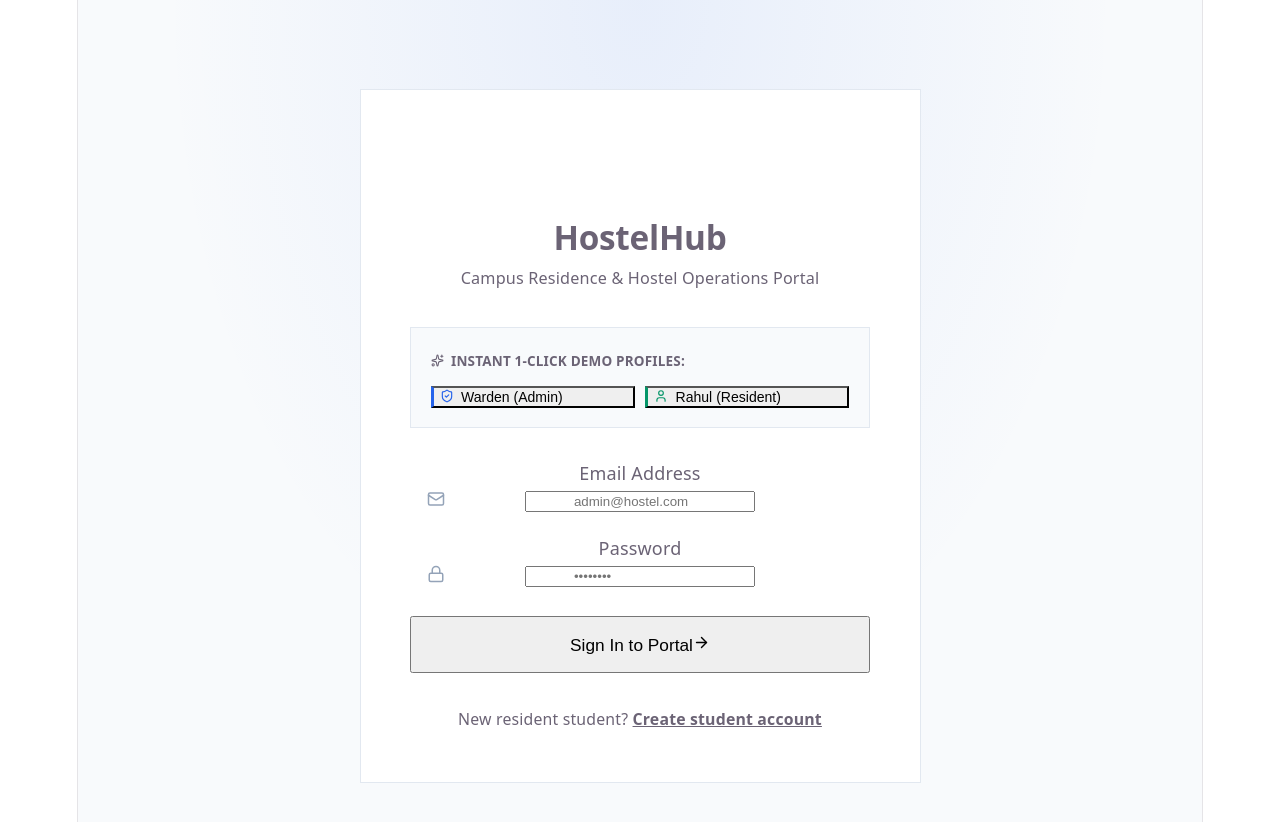
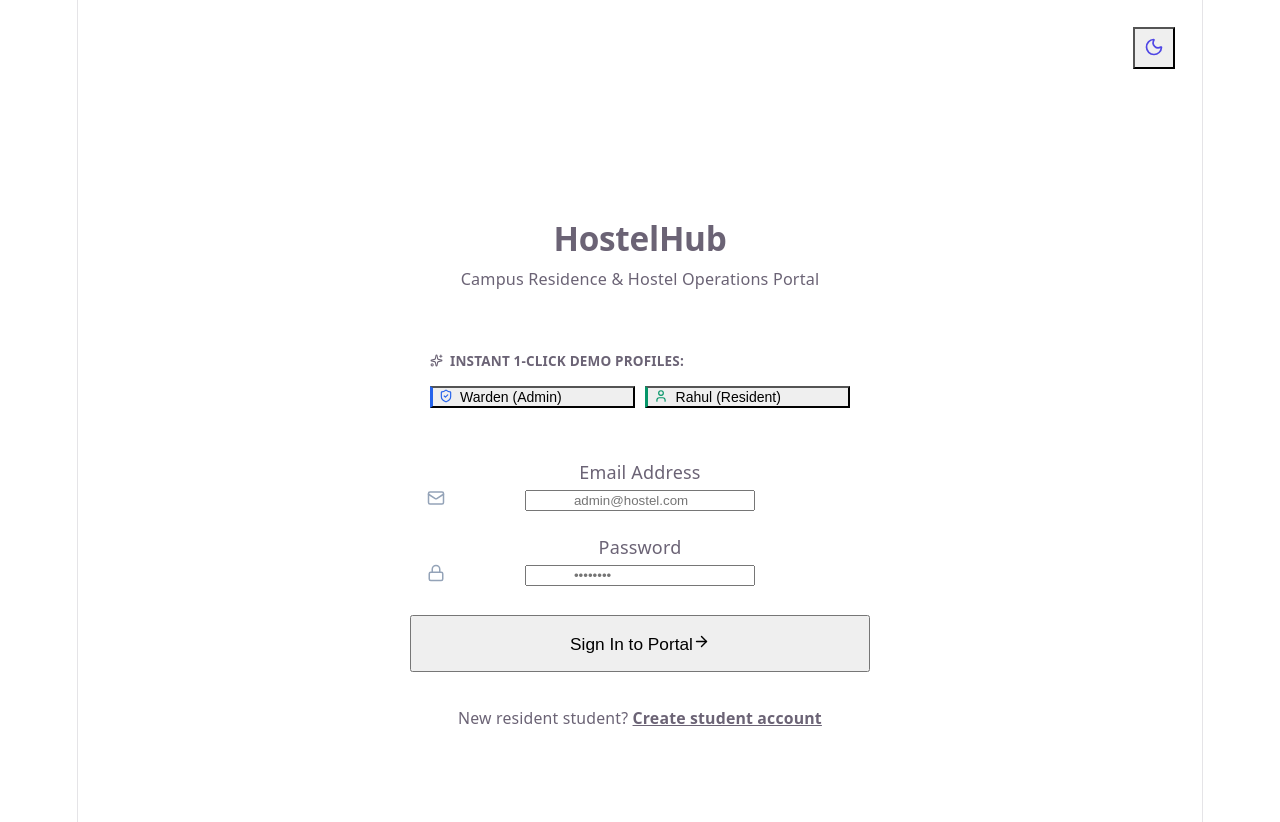
Before and after one commit to mayurZope06/HostelHub, a React (Vite) app in the folder frontend/: page /login in a window 1280 px wide. Shown: the top 822 px of the page. Built offline with nearby package versions, Linux system fonts and the light colour scheme; the HTML template or start-up script is replaced by a standard one.

Commit message:
feat: add database mock data, theme management, and room and login pages

```diff
--- a/frontend/src/context/ThemeContext.jsx
+++ b/frontend/src/context/ThemeContext.jsx
@@ -5,20 +5,36 @@ const ThemeContext = createContext();
 export const ThemeProvider = ({ children }) => {
   const [theme, setTheme] = useState(() => {
     const saved = localStorage.getItem('hostel_theme');
-    return saved === 'dark' ? 'dark' : 'light'; // Supports both, defaults to light
+    return saved === 'dark' ? 'dark' : 'light';
   });
 
   useEffect(() => {
     document.documentElement.setAttribute('data-theme', theme);
+    document.documentElement.setAttribute('color-scheme', theme);
     localStorage.setItem('hostel_theme', theme);
   }, [theme]);
+
+  // Global keyboard shortcut: Alt + T or Ctrl + Shift + D to toggle theme
+  useEffect(() => {
+    const handleKeyDown = (e) => {
+      if ((e.altKey && (e.key === 't' || e.key === 'T')) ||
+          (e.ctrlKey && e.shiftKey && (e.key === 'd' || e.key === 'D'))) {
+        e.preventDefault();
+        setTheme((prev) => (prev === 'light' ? 'dark' : 'light'));
+      }
+    };
+    window.addEventListener('keydown', handleKeyDown);
+    return () => window.removeEventListener('keydown', handleKeyDown);
+  }, []);
 
   const toggleTheme = () => {
     setTheme((prev) => (prev === 'light' ? 'dark' : 'light'));
   };
 
+  const isDark = theme === 'dark';
+
   return (
-    <ThemeContext.Provider value={{ theme, toggleTheme }}>
+    <ThemeContext.Provider value={{ theme, setTheme, toggleTheme, isDark }}>
       {children}
     </ThemeContext.Provider>
   );
--- a/frontend/src/pages/Login.jsx
+++ b/frontend/src/pages/Login.jsx
@@ -1,8 +1,9 @@
 import React, { useState } from 'react';
 import { useNavigate, Link } from 'react-router-dom';
 import { useAuth } from '../context/AuthContext';
+import { useTheme } from '../context/ThemeContext';
 import { useToast } from '../context/ToastContext';
-import { Building2, Lock, Mail, ArrowRight, ShieldCheck, User, Sparkles } from 'lucide-react';
+import { Building2, Lock, Mail, ArrowRight, ShieldCheck, User, Sparkles, Sun, Moon } from 'lucide-react';
 
 const Login = () => {
   const [email, setEmail] = useState('');
@@ -10,6 +11,7 @@ const Login = () => {
   const [isSubmitting, setIsSubmitting] = useState(false);
 
   const { login } = useAuth();
+  const { theme, toggleTheme } = useTheme();
   const { addToast } = useToast();
   const navigate = useNavigate();
 
@@ -45,9 +47,27 @@ const Login = () => {
         alignItems: 'center',
         justifyContent: 'center',
         padding: '2rem 1.5rem',
-        background: 'radial-gradient(ellipse at 50% 0%, rgba(37, 99, 235, 0.08) 0%, transparent 60%), #f8fafc',
+        background: 'radial-gradient(ellipse at 50% 0%, rgba(37, 99, 235, 0.08) 0%, transparent 60%), var(--bg-primary)',
+        position: 'relative',
       }}
     >
+      {/* Floating Theme Switcher on Login Page */}
+      <button
+        onClick={toggleTheme}
+        className="btn-icon"
+        title={theme === 'dark' ? 'Switch to Light Mode' : 'Switch to Dark Mode'}
+        style={{
+          position: 'absolute',
+          top: '1.5rem',
+          right: '1.5rem',
+          width: '42px',
+          height: '42px',
+          borderRadius: 'var(--radius-full)',
+        }}
+      >
+        {theme === 'dark' ? <Sun size={20} color="#f59e0b" /> : <Moon size={20} color="#4f46e5" />}
+      </button>
+
       <div
         className="card"
         style={{
@@ -56,8 +76,8 @@ const Login = () => {
           padding: '2.75rem',
           borderRadius: 'var(--radius-xl)',
           boxShadow: 'var(--shadow-xl)',
-          background: '#ffffff',
-          border: '1px solid #e2e8f0',
+          background: 'var(--bg-surface)',
+          border: '1px solid var(--border-color)',
         }}
       >
         {/* Brand Icon & Heading */}
@@ -87,11 +107,11 @@ const Login = () => {
         {/* Demo Fast-Login Helpers */}
         <div
           style={{
-            background: '#f8fafc',
+            background: 'var(--bg-secondary)',
             padding: '1.1rem',
             borderRadius: 'var(--radius-md)',
             marginBottom: '1.75rem',
-            border: '1px solid #e2e8f0',
+            border: '1px solid var(--border-color)',
           }}
         >
           <div style={{ display: 'flex', alignItems: 'center', gap: '0.4rem', fontSize: '0.75rem', fontWeight: 800, textTransform: 'uppercase', color: 'var(--primary-600)', marginBottom: '0.65rem' }}>
--- a/frontend/src/pages/Rooms.jsx
+++ b/frontend/src/pages/Rooms.jsx
@@ -319,8 +319,8 @@ const Rooms = () => {
                               fontSize: '0.72rem',
                               padding: '0.2rem 0.5rem',
                               borderRadius: 'var(--radius-sm)',
-                              background: '#f1f5f9',
-                              color: '#475569',
+                              background: 'var(--bg-secondary)',
+                              color: 'var(--text-secondary)',
                               fontWeight: 600,
                             }}
                           >
```
Also changed, not shown: frontend/src/components/common/ThemeToggle.jsx (added, +108 -0 lines), 1 other file (tests, documents, lock files or other folders).
